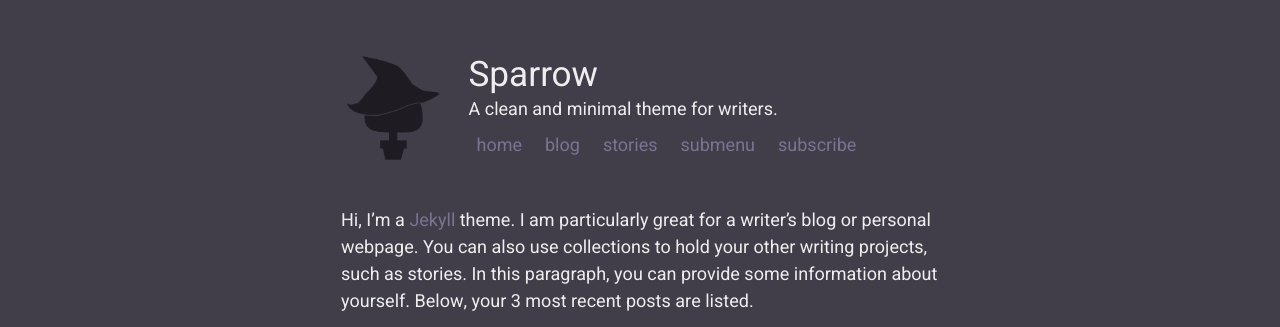
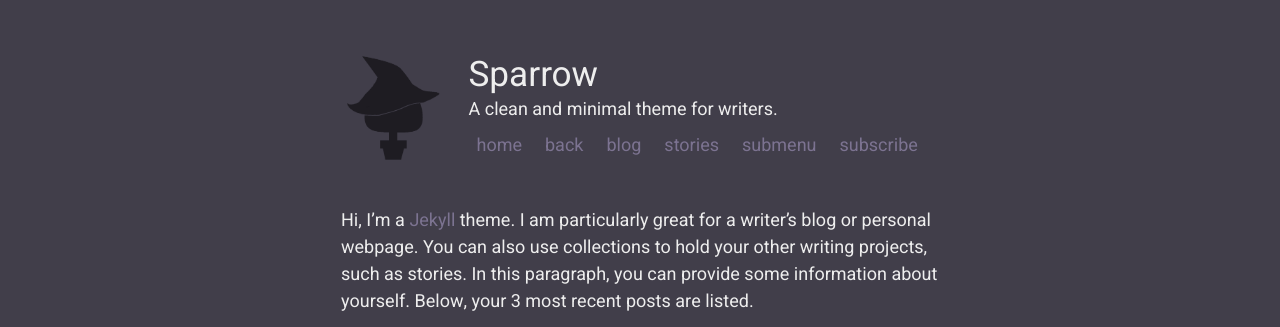
Before and after one commit to BarrelTitor/main, a Jekyll site: the page built from index.md, in a window 1280 px wide. Shown: the top 327 px of the page. Built offline with Jekyll 4.4.1, drawn with Linux system fonts in a browser that asks for light colours.

Commit message:
Update navigation.yml

```diff
--- a/_data/navigation.yml
+++ b/_data/navigation.yml
@@ -2,6 +2,8 @@
 main:
   - title: "home"
     url: /
+  - title: "back"
+    url: https://wychwit.ch/
   - title: "blog"
     url: /blog
   - title: "stories"
```
